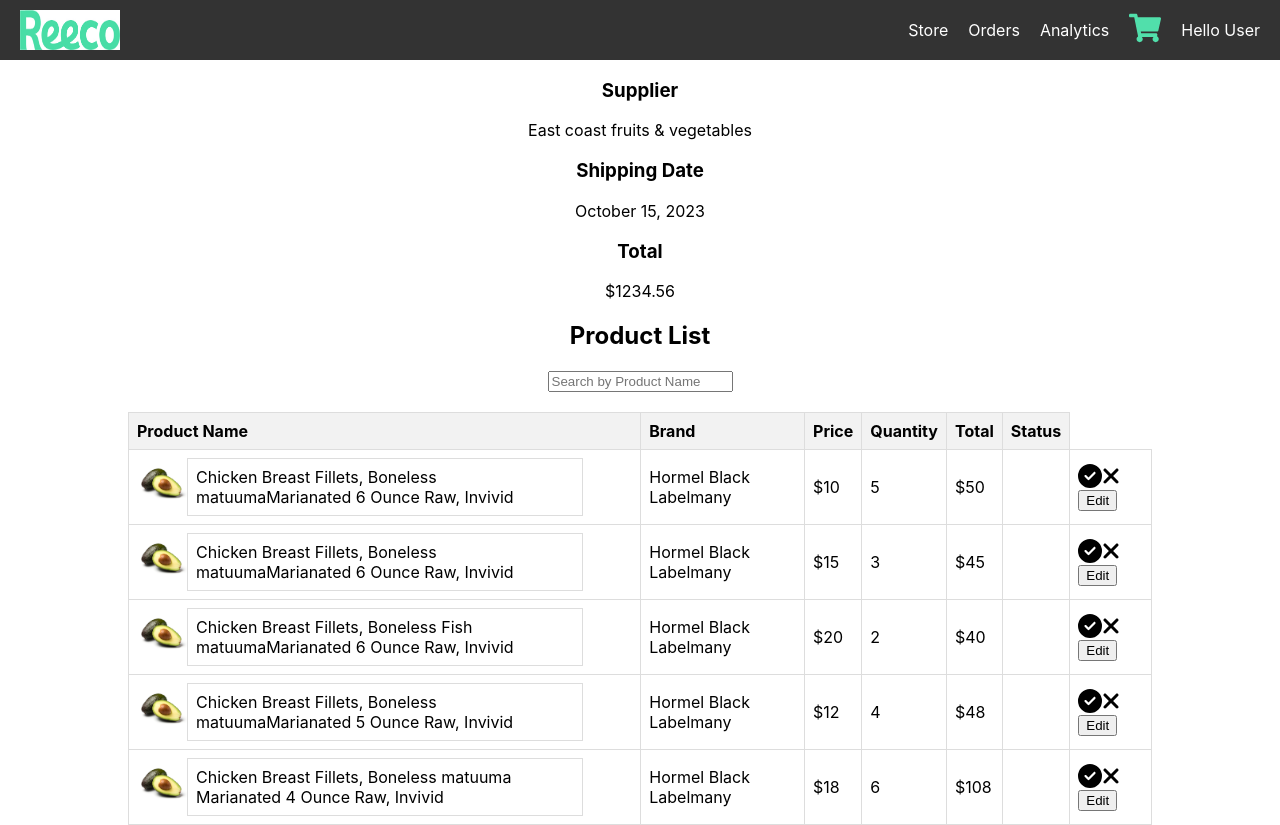
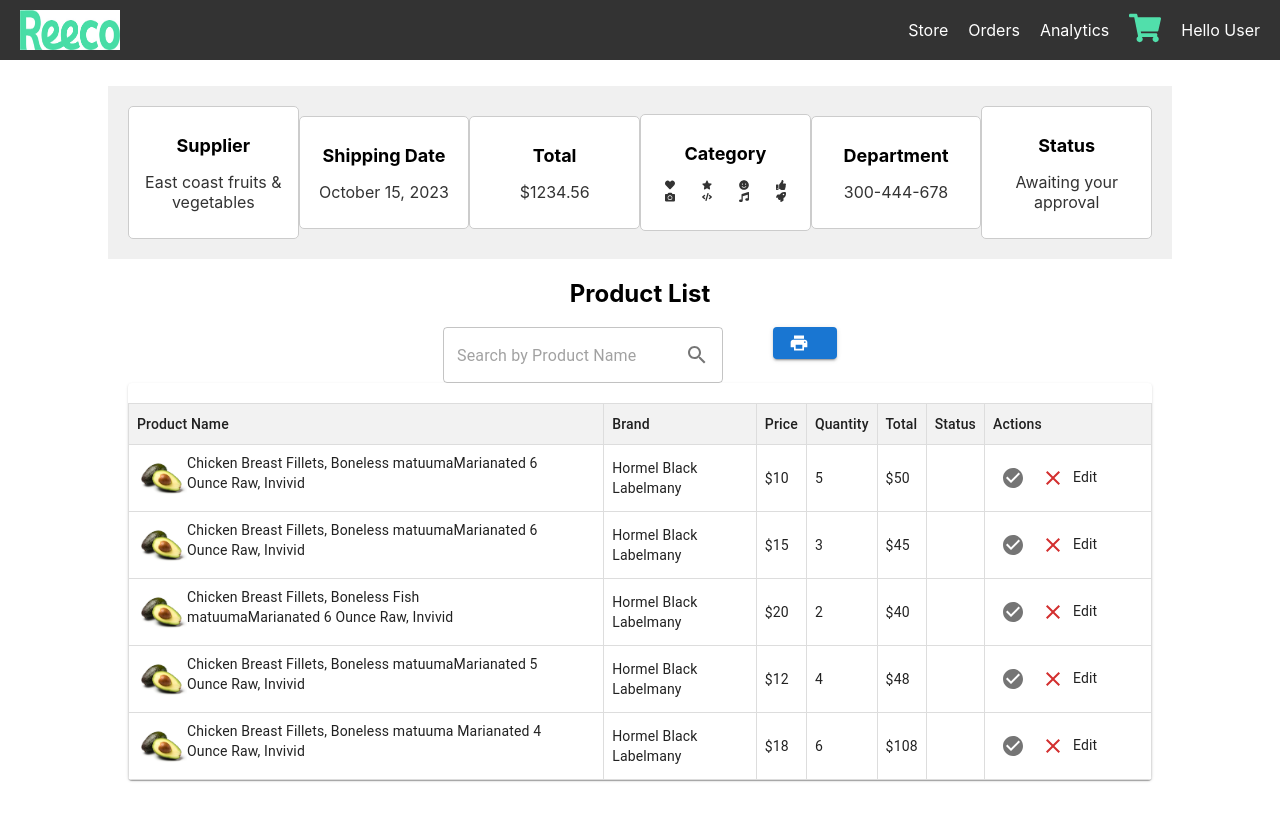
Before and after one commit to Nirmal403/Reeco, a React (Create React App) app in the folder reeco/: page / in a window 1280 px wide. After the commit the page ends 800 px from the top, so only its background shows below. Built offline with nearby package versions, Linux system fonts and the light colour scheme.

Commit message:
css alignment fix

```diff
--- a/reeco/package.json
+++ b/reeco/package.json
@@ -3,12 +3,17 @@
   "version": "0.1.0",
   "private": true,
   "dependencies": {
+    "@emotion/react": "^11.11.1",
+    "@emotion/styled": "^11.11.0",
     "@fortawesome/fontawesome-svg-core": "^6.4.2",
     "@fortawesome/free-solid-svg-icons": "^6.4.2",
     "@fortawesome/react-fontawesome": "^0.2.0",
+    "@mui/icons-material": "^5.14.12",
+    "@mui/material": "^5.14.12",
     "@testing-library/jest-dom": "^5.17.0",
     "@testing-library/react": "^13.4.0",
     "@testing-library/user-event": "^13.5.0",
+    "axios": "^1.5.1",
     "lodash.debounce": "^4.0.8",
     "react": "^18.2.0",
     "react-dom": "^18.2.0",
@@ -16,6 +21,7 @@
     "react-redux": "^8.1.3",
     "react-router-dom": "^6.16.0",
     "react-scripts": "5.0.1",
+    "react-to-print": "^2.14.15",
     "redux": "^4.2.1",
     "styled-components": "^6.0.8",
     "web-vitals": "^2.1.4"
--- a/reeco/src/components/OrderSummary.css
+++ b/reeco/src/components/OrderSummary.css
@@ -1,6 +1,9 @@
 .order-summary {
     padding: 20px;
     background-color: #f0f0f0;
+    width: 80%;
+    margin: auto;
+    margin-top: 2%;
   }
 
   .order-box-container {
--- a/reeco/src/components/OrderSummary.js
+++ b/reeco/src/components/OrderSummary.js
@@ -1,6 +1,18 @@
 import React from "react";
+import "./OrderSummary.css";
+import {
+  FaHeart,
+  FaStar,
+  FaSmile,
+  FaThumbsUp,
+  FaCamera,
+  FaCode,
+  FaMusic,
+  FaRocket,
+} from "react-icons/fa";
 
 const OrderSummary = ({ supplierName, shippingDate, total }) => {
+
   return (
     <div className="order-summary">
       <div className="order-box-container">
@@ -16,7 +28,55 @@ const OrderSummary = ({ supplierName, shippingDate, total }) => {
           <h3>Total</h3>
           <p>${total.toFixed(2)}</p>
         </div>
-        {/* Add three box */}
+        <div className="order-box">
+          <h3>Category</h3>
+          <p>
+          <div style={{ display: "flex", flexWrap: "wrap" }}>
+      <div style={{ flex: "25%", textAlign: "center", fontSize: "10px" }}>
+        <FaHeart size={10} />
+        {/* <p>Heart</p> */}
+      </div>
+      <div style={{ flex: "25%", textAlign: "center", fontSize: "10px" }}>
+        <FaStar size={10} />
+        {/* <p>Star</p> */}
+      </div>
+      <div style={{ flex: "25%", textAlign: "center", fontSize: "10px" }}>
+        <FaSmile size={10} />
+        {/* <p>Smile</p> */}
+      </div>
+      <div style={{ flex: "25%", textAlign: "center", fontSize: "10px" }}>
+        <FaThumbsUp size={10} />
+        {/* <p>Thumbs Up</p> */}
+      </div>
+      <div style={{ flex: "25%", textAlign: "center", fontSize: "10px" }}>
+        <FaCamera size={10} />
+        {/* <p>Camera</p> */}
+      </div>
+      <div style={{ flex: "25%", textAlign: "center", fontSize: "10px" }}>
+        <FaCode size={10} />
+        {/* <p>Code</p> */}
+      </div>
+      <div style={{ flex: "25%", textAlign: "center", fontSize: "10px" }}>
+        <FaMusic size={10} />
+        {/* <p>Music</p> */}
+      </div>
+      <div style={{ flex: "25%", textAlign: "center", fontSize: "10px" }}>
+        <FaRocket size={10} />
+        {/* <p>Rocket</p> */}
+      </div>
+    </div>
+
+          </p>
+        </div>
+        <div className="order-box">
+          <h3>Department</h3>
+          <p>300-444-678</p>
+        </div>
+
+        <div className="order-box">
+          <h3>Status</h3>
+          <p>Awaiting your approval</p>
+        </div>
       </div>
     </div>
   );
--- a/reeco/src/components/Productlist.js
+++ b/reeco/src/components/Productlist.js
@@ -1,18 +1,35 @@
-import React, { useEffect, useState } from "react";
+import React, { useEffect, useRef, useState } from "react";
 import { useSelector, useDispatch } from "react-redux";
 import avocado from "../Avocado Hass.jpg"
 import { editProduct } from "../redux/Action/actions";
 import "./Productlist.css";
 import debounce from "lodash.debounce";
-import { FontAwesomeIcon } from "@fortawesome/react-fontawesome";
-import { faCheckCircle } from "@fortawesome/free-solid-svg-icons";
-import { faTimes } from "@fortawesome/free-solid-svg-icons";
+import TextField from '@mui/material/TextField';
+import InputAdornment from '@mui/material/InputAdornment';
+import SearchIcon from '@mui/icons-material/Search';
+import {
+  Table,
+  TableBody,
+  TableCell,
+  TableContainer,
+  TableHead,
+  TableRow,
+  Paper,
+  Button,
+  IconButton,
+} from '@mui/material';
+import { CheckCircle, Close, Print } from '@mui/icons-material';
 const ProductList = () => {
   const [searchTerm, setSearchTerm] = useState("");
   const [filteredProducts, setFilteredProducts] = useState([]);
   const products = useSelector((state) => state.products);
   const dispatch = useDispatch();
+  const componentRef = useRef();
 
+
+  const handleInputChange = (e) => {
+    setSearchTerm(e.target.value);
+  };
 
   const debouncedFilterProducts = debounce((search) => {
     if (search) {
@@ -56,70 +73,102 @@ const ProductList = () => {
     dispatch(editProduct(editedProduct));
   };
 
+  const handlePrint = () => {
+    window.print();
+  };
+
+
   return (
     <div>
       <h2>Product List</h2>
-      <input
-        type="text"
+      <TextField
       placeholder="Search by Product Name"
       value={searchTerm}
-        onChange={(e) => setSearchTerm(e.target.value)}
+      onChange={handleInputChange}
+      InputProps={{
+        endAdornment: (
+          <InputAdornment position="end">
+            <SearchIcon />
+          </InputAdornment>
+        ),
+      }}
     />
+     <Button
+          variant="contained"
+          color="primary"
+          onClick={handlePrint}
+          startIcon={<Print />}
+          style={{ marginLeft: '50px' }}
+        >
+        </Button>
       <div className="table-container">
-      <table className="product-table">
-        <thead>
-          <tr>
-            <th>Product Name</th>
-            <th>Brand</th>
-            <th>Price</th>
-            <th>Quantity</th>
-            <th>Total</th>
-            <th>Status</th>
-          </tr>
-        </thead>
-        <tbody>
+
+
+<TableContainer component={Paper}  ref={componentRef}>
+      <Table className="product-table">
+        <TableHead>
+          <TableRow>
+            <TableCell>Product Name</TableCell>
+            <TableCell>Brand</TableCell>
+            <TableCell>Price</TableCell>
+            <TableCell>Quantity</TableCell>
+            <TableCell>Total</TableCell>
+            <TableCell>Status</TableCell>
+            <TableCell>Actions</TableCell>
+          </TableRow>
+        </TableHead>
+        <TableBody>
           {filteredProducts.map((product) => (
-            <tr key={product.id}>
-              <td>
+            <TableRow key={product.id}>
+              <TableCell>
                 <div className="product-info-container">
                   <img
                     src={avocado}
                     alt={product.name}
                     className="product-image"
                   />
-                <td>{product.name}</td>
+                  {product.name}
                 </div>
-              </td>
-
-              <td>{product.brand}</td>
-              <td>${product.price}</td>
-              <td>{product.quantity}</td>
-              <td>${product.total}</td>
-              <td
+              </TableCell>
+              <TableCell>{product.brand}</TableCell>
+              <TableCell>${product.price}</TableCell>
+              <TableCell>{product.quantity}</TableCell>
+              <TableCell>${product.total}</TableCell>
+              <TableCell>
+                <span
                   className={
-                  product.status === "Approved" ? "approved" : "missing"
+                    product.status === 'Approved' ? 'approved' : 'missing'
                   }
                 >
                   {product.status}
-              </td>
-              <td>
-                <FontAwesomeIcon
-                  icon={faCheckCircle}
-                  className="action-icon"
+                </span>
+              </TableCell>
+              <TableCell className="product-info-container"  style={{ width: '150px' }}>
+                <IconButton
                   onClick={() => handleApprove(product.id)}
-                />
-                <FontAwesomeIcon
-                  icon={faTimes}
-                  className="action-icon action-icon-red"
+                >
+                  <CheckCircle />
+                </IconButton>
+                <IconButton
                   onClick={() => handleReject(product)}
-                />
+                >
+                  <Close color="error" />
+                </IconButton>
+                <span
+                  className="button-text"
+                  onClick={() => handleEdit(product)}
+                  style={{ cursor: 'pointer' }}
+                >
+                  Edit
+                </span>
+              </TableCell>
+            </TableRow>
+          ))}
+        </TableBody>
+      </Table>
+    </TableContainer>
 
-                <button onClick={() => handleEdit(product)}>Edit</button>
-              </td>
-            </tr>
-          ))}
-        </tbody>
-      </table>
+
       </div>
     </div>
   );
```
Also changed, not shown: reeco/src/components/Productlist.css (line endings or trailing spaces), 2 other files (tests, documents, lock files or other folders). Lines whose indentation alone changed are shown as unchanged.
